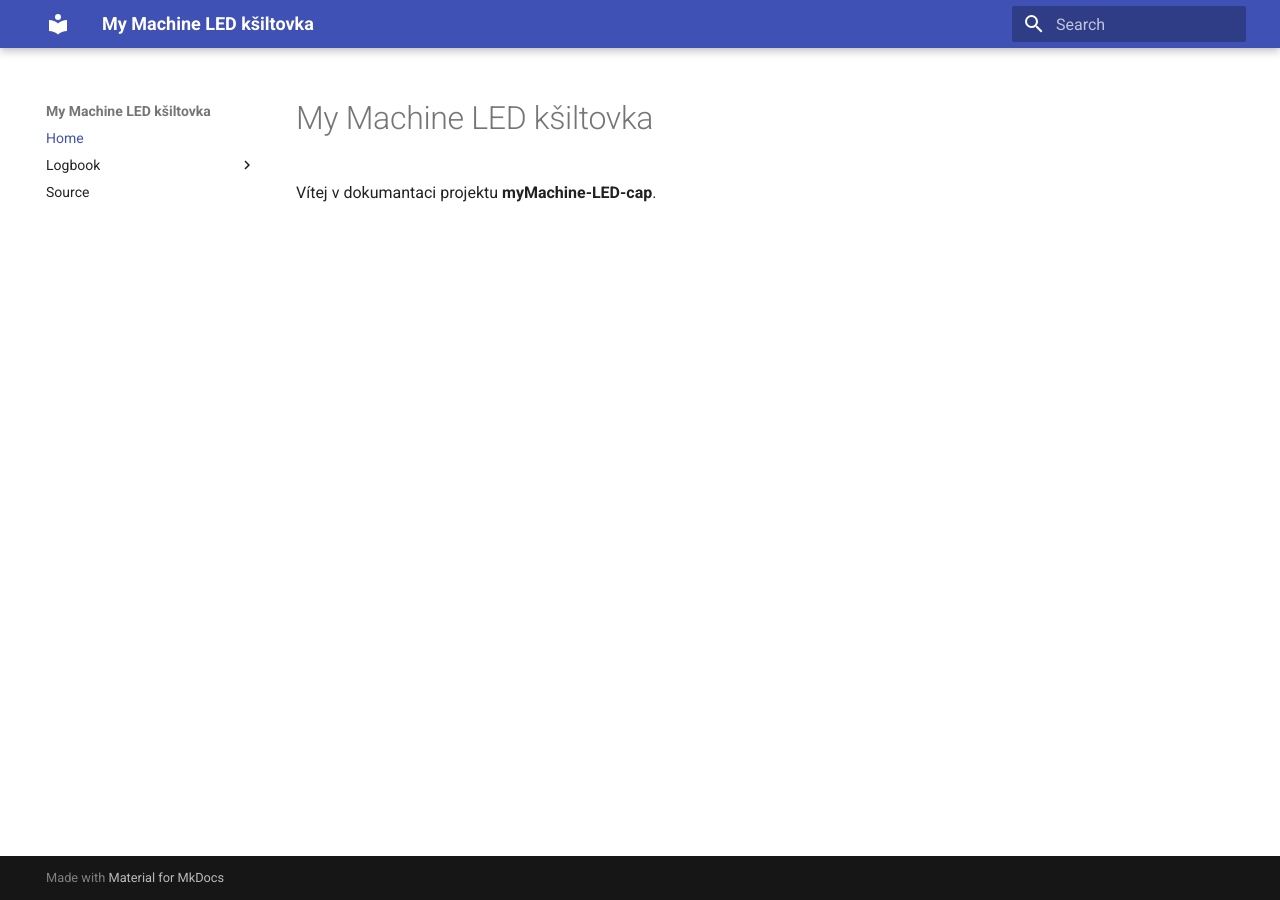
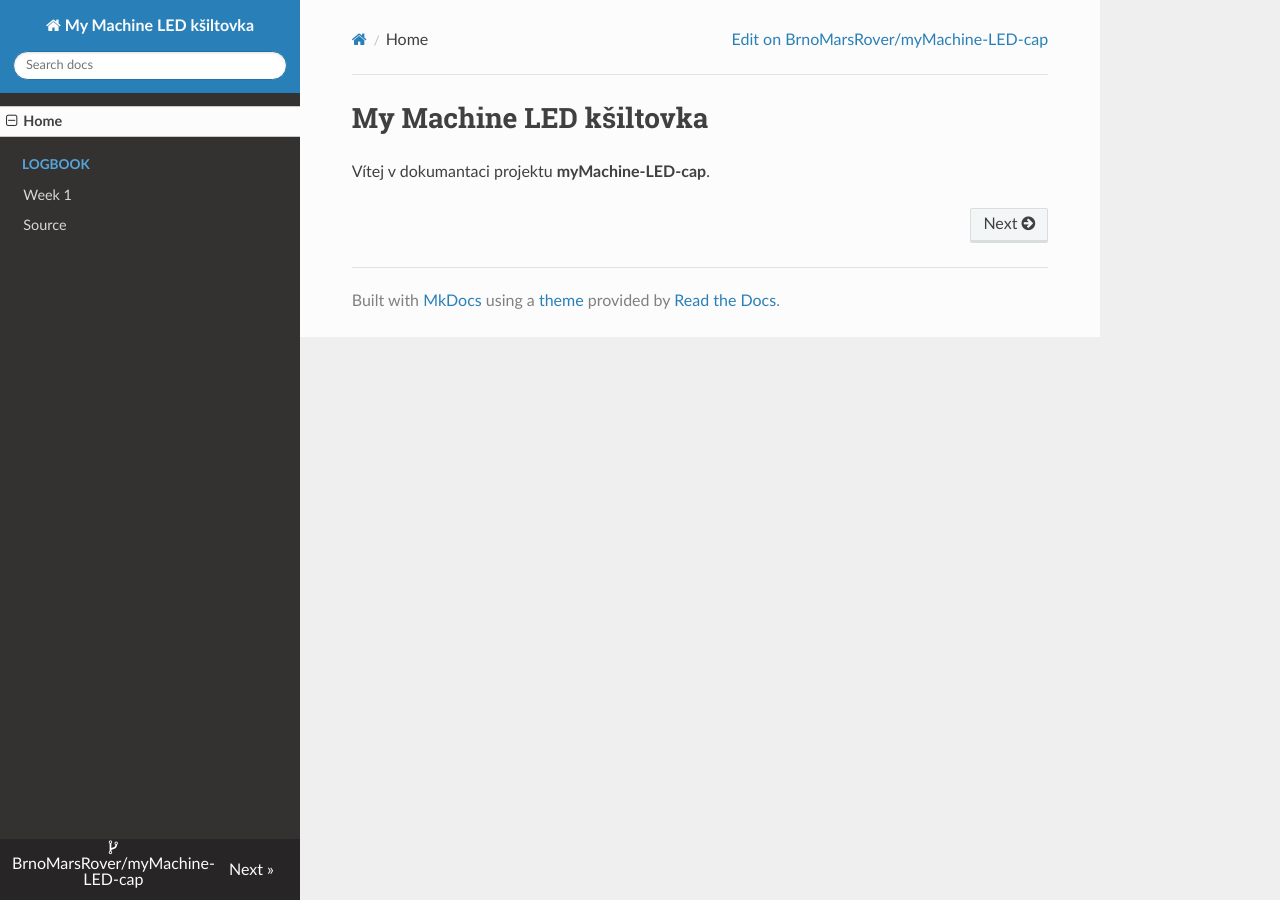
Before and after one commit to BrnoMarsRover/myMachine-LED-cap, an MkDocs documentation site: the page built from docs/index.md, in a window 1280 px wide. Built offline with MkDocs 1.6.1, drawn with Linux system fonts in a browser that asks for light colours; nearby versions of some CDN libraries.

Commit message:
doc update

```diff
--- a/mkdocs.yml
+++ b/mkdocs.yml
@@ -1,8 +1,9 @@
 site_name: My Machine LED kšiltovka
 site_description: Dokumentace k projektu MyMachine - LED kšiltovka
 repo_name: BrnoMarsRover/myMachine-LED-cap
-theme:
-  name: material
+repo_url: https://github.com/BrnoMarsRover/myMachine-LED-cap.git
+
+theme: readthedocs
 
 nav:
   - Home: index.md
```
